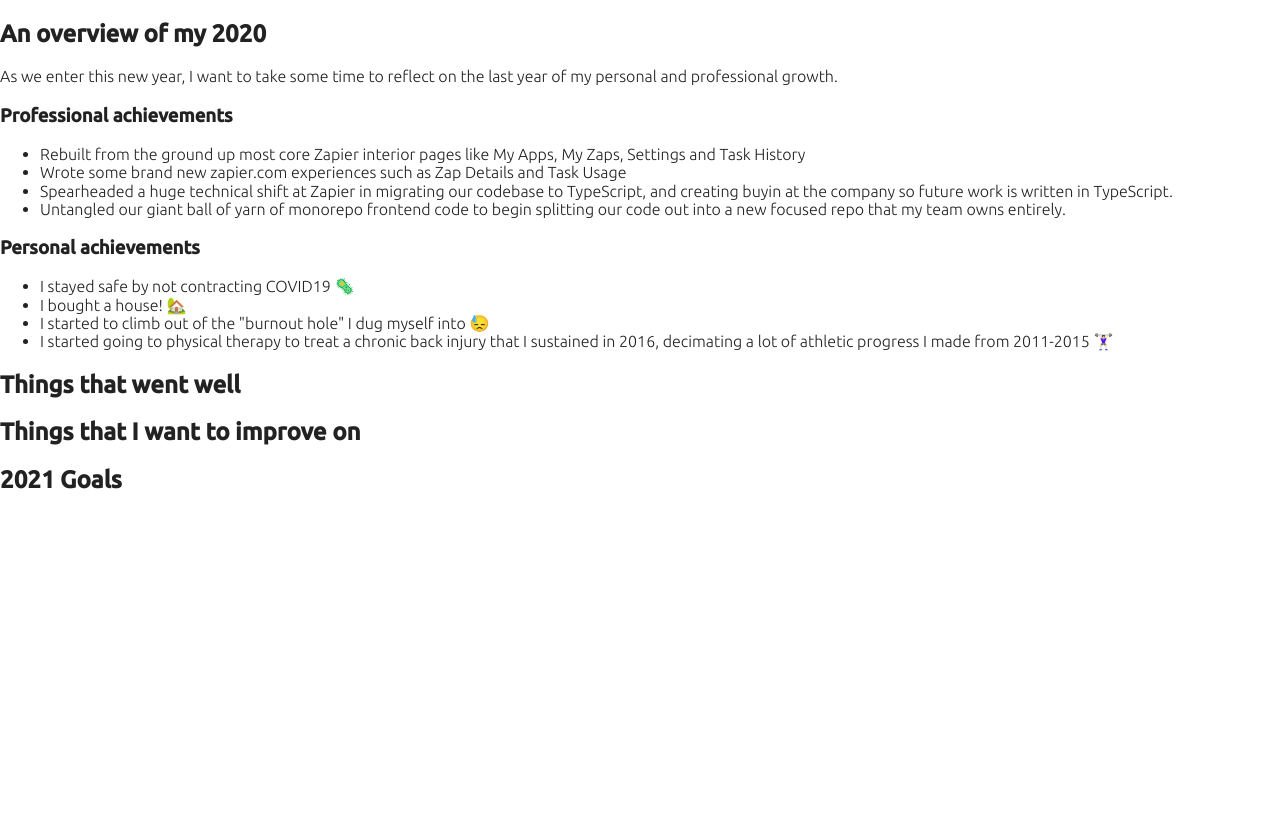
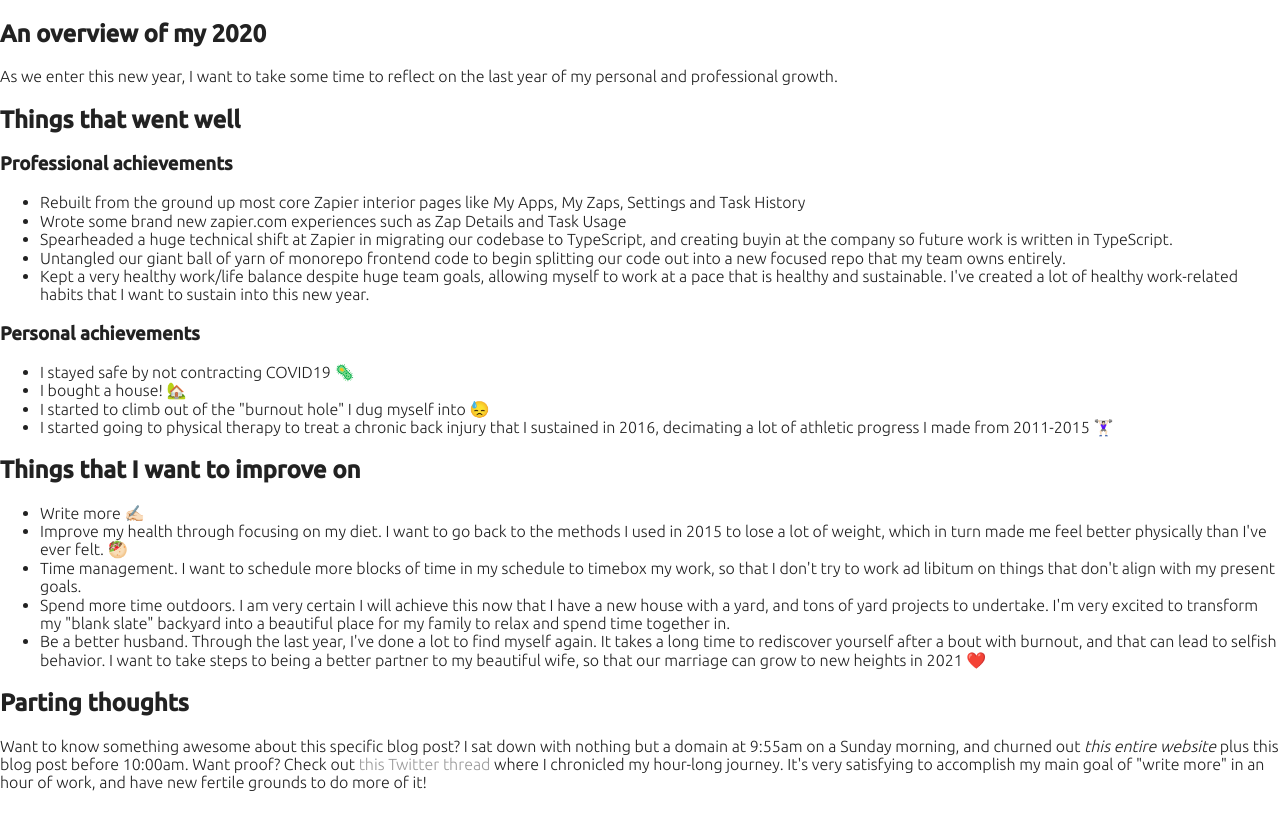
Before and after one commit to msholty-fd/blog, a Next.js app: page /posts/2021-goals in a window 1280 px wide. Built offline with nearby package versions, Linux system fonts and the light colour scheme.

Commit message:
Add more content to blog post

```diff
--- a/src/pages/posts/2021-goals.mdx
+++ b/src/pages/posts/2021-goals.mdx
@@ -11,12 +11,15 @@
 
 As we enter this new year, I want to take some time to reflect on the last year of my personal and professional growth.
 
+## Things that went well
+
 ### Professional achievements
 
 - Rebuilt from the ground up most core Zapier interior pages like My Apps, My Zaps, Settings and Task History
 - Wrote some brand new zapier.com experiences such as Zap Details and Task Usage
 - Spearheaded a huge technical shift at Zapier in migrating our codebase to TypeScript, and creating buyin at the company so future work is written in TypeScript.
 - Untangled our giant ball of yarn of monorepo frontend code to begin splitting our code out into a new focused repo that my team owns entirely.
+- Kept a very healthy work/life balance despite huge team goals, allowing myself to work at a pace that is healthy and sustainable. I've created a lot of healthy work-related habits that I want to sustain into this new year.
 
 ### Personal achievements
 
@@ -25,8 +28,14 @@
 - I started to climb out of the "burnout hole" I dug myself into 😓
 - I started going to physical therapy to treat a chronic back injury that I sustained in 2016, decimating a lot of athletic progress I made from 2011-2015 🏋🏻‍♀️
 
-## Things that went well
-
 ## Things that I want to improve on
 
-## 2021 Goals
+- Write more ✍🏻
+- Improve my health through focusing on my diet. I want to go back to the methods I used in 2015 to lose a lot of weight, which in turn made me feel better physically than I've ever felt. 🥙
+- Time management. I want to schedule more blocks of time in my schedule to timebox my work, so that I don't try to work ad libitum on things that don't align with my present goals.
+- Spend more time outdoors. I am very certain I will achieve this now that I have a new house with a yard, and tons of yard projects to undertake. I'm very excited to transform my "blank slate" backyard into a beautiful place for my family to relax and spend time together in.
+- Be a better husband. Through the last year, I've done a lot to find myself again. It takes a long time to rediscover yourself after a bout with burnout, and that can lead to selfish behavior. I want to take steps to being a better partner to my beautiful wife, so that our marriage can grow to new heights in 2021 ❤️
+
+## Parting thoughts
+
+Want to know something awesome about this specific blog post? I sat down with nothing but a domain at 9:55am on a Sunday morning, and churned out _this entire website_ plus this blog post before 10:00am. Want proof? Check out [this Twitter thread](https://twitter.com/_MichaelSholty/status/1345731340872855560?s=20) where I chronicled my hour-long journey. It's very satisfying to accomplish my main goal of "write more" in an hour of work, and have new fertile grounds to do more of it!
```
